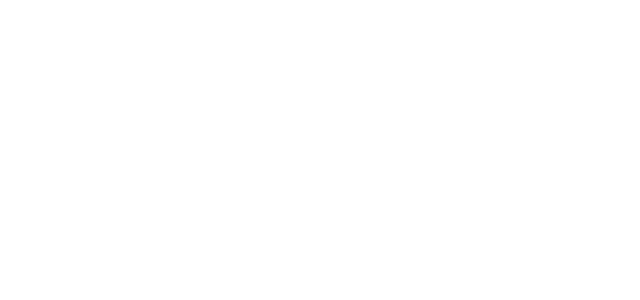
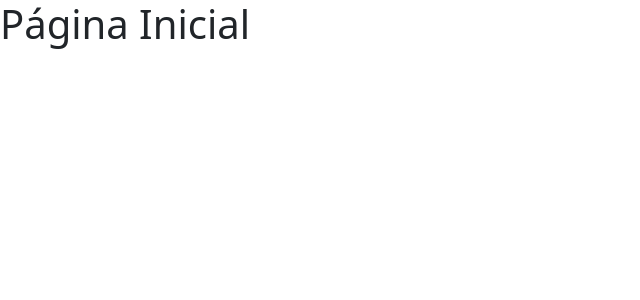
Before and after one commit to devisceral/eventos, a React (Create React App) app: page /home in a window 1280 px wide. Before the commit this address had no page. Shown: the top 300 px of the page, without its empty margins (0-640 px from the left). Built offline with nearby package versions, Linux system fonts and the light colour scheme.

Commit message:
home page and route

```diff
--- a/src/App.js
+++ b/src/App.js
@@ -4,6 +4,7 @@
 /*Páginas */
 import Login from "./view/login/";
 import NovoUsuario from "./view/usuario-novo/";
+import Home from "./view/home";
 
 function App() {
   return (
@@ -11,6 +12,7 @@
     <Routes>
       <Route path='/' element={<Login />} />
       <Route path='/novousuario' element={<NovoUsuario />} />
+      <Route path='/home' element={<Home />} />
     </Routes>
     </BrowserRouter>
   );
--- /dev/null
+++ b/src/view/home/index.js
@@ -0,0 +1,11 @@
+import React, { useState } from "react";
+import './index.css';
+import {Link} from 'react-router-dom';
+
+function Home(){
+  return(
+    <h1>Página Inicial</h1>
+  )
+}
+
+export default Home;
```
Also changed, not shown: src/view/home/index.css (added).
